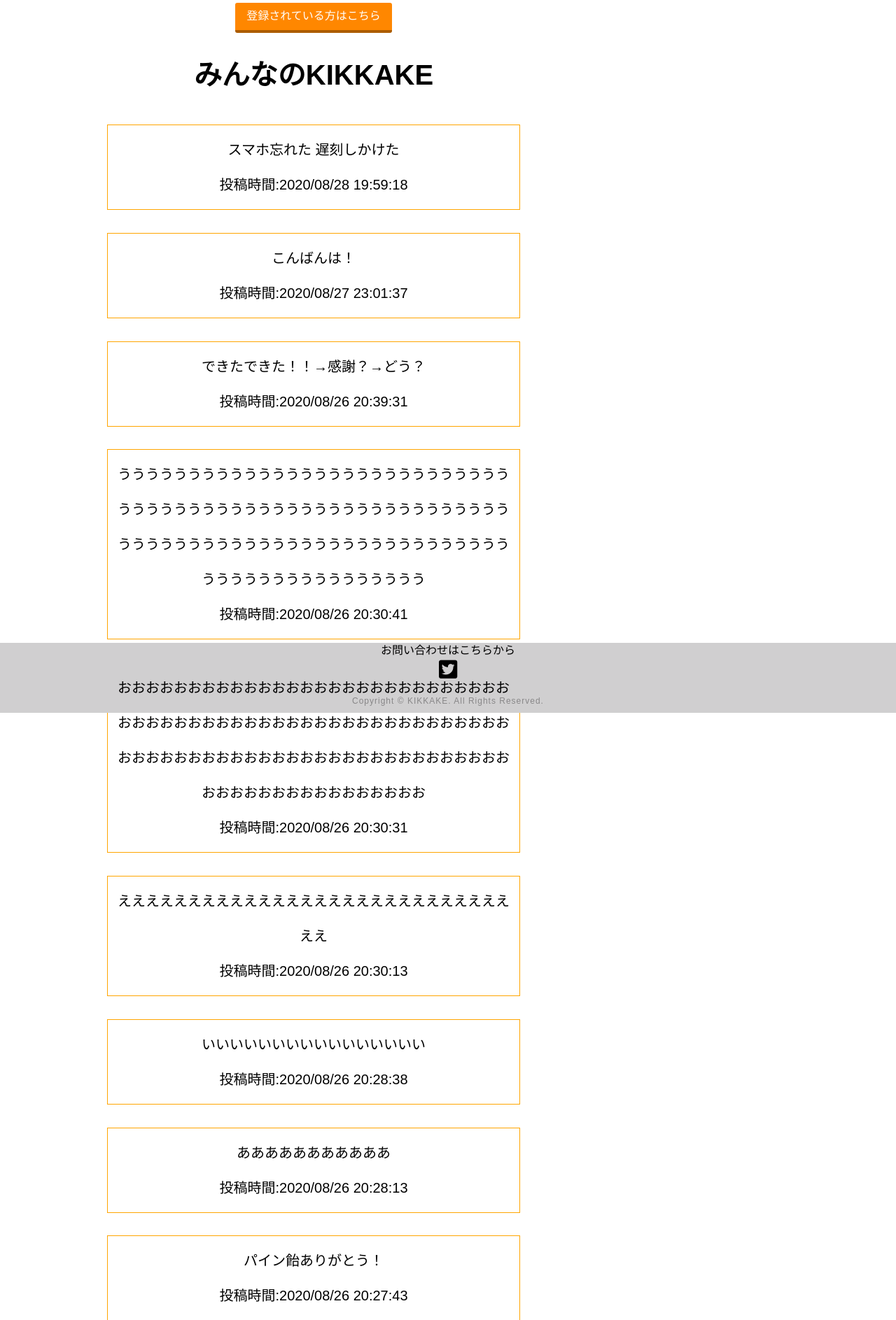
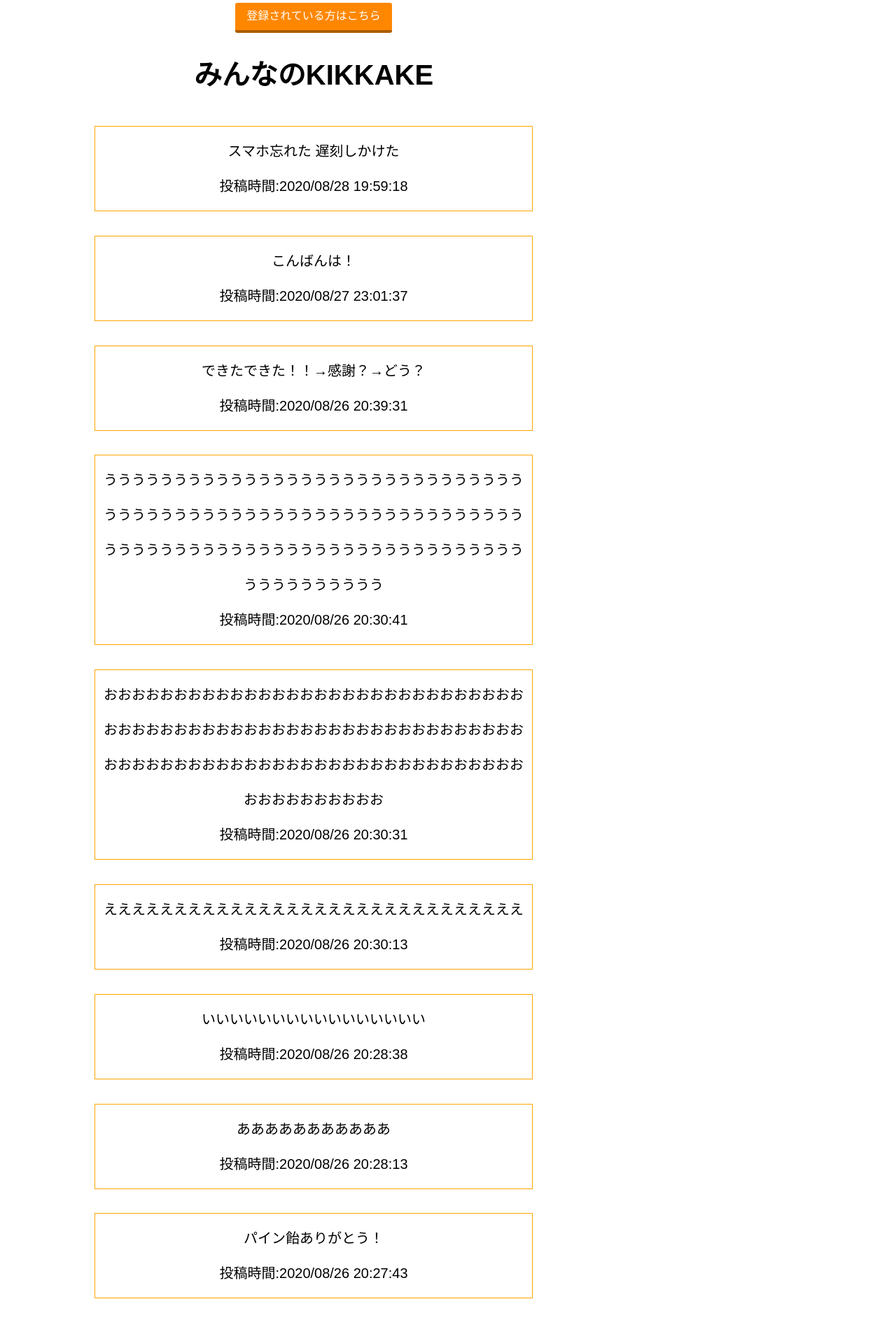
Before and after one commit to Take-6112/KIKKAKE, a Flask app: page /register in a window 1280 px wide. Shown: the part 405-2292 px from the top of the page at 70% size. Run offline with Flask 2, Linux system fonts and the light colour scheme; data comes from the database, SQL or seed files in the repository; some libraries are stand-ins or nearby versions.

Commit message:
CSS上手くいきました！

```diff
--- a/static/CSS/kikkake.css
+++ b/static/CSS/kikkake.css
@@ -16,7 +16,6 @@ body {
 	font-size: 16px;
 	line-height: 1.4;
   min-width: 100%;
-  height: 100%;
 	-webkit-text-size-adjust: 100%;
 }
 
@@ -153,7 +152,9 @@ header div{
   margin-right: 20px;
 }
 .main{
+  text-align: center;
   width: auto;
+  height: auto;
   margin : 0 20px;
 }
 
@@ -173,7 +174,7 @@ header div{
 }
 #contentbox, #borderbox {
   padding: 10px 0;
-  height: 100vh;
+  height: auto
 }
 
 #contentbox div {
@@ -309,6 +310,7 @@ footer {
   text-align: center;
   height: 100px;
   background-color: #D0CFD0;
+  margin-top: auto;
 }
 footer .copyright {
     color: #888788;
@@ -322,9 +324,9 @@ footer .copyright {
 	width:60%;
 	margin:30px auto 0;
 }
-
+/*
 #attention{
 	color: red;
 	font-weight: bold;
 	display: none;
-}
+}  */
--- a/templates/register.html
+++ b/templates/register.html
@@ -4,7 +4,6 @@
 <div class="main_wrapper">
     <div class="container">
         <div class="main">
-            <div class="main_inner">
                 <div>
                     <p>ニックネームとパスワードを決めてください</p>
                     <p>（※投稿には表示されません）</p>
@@ -37,12 +36,10 @@
                         <p>投稿時間:{{all_post["time"]}}</p>
                     </div>
                     {% endfor %}
-                </div>
             </div>
         </div>
     </div>
     <div class="side">
-        <div class="side_inner">
             <div class="category">
                 <h4 class="side_title">
                     <span class="side_title_inner">カテゴリー</span>
@@ -65,7 +62,6 @@
                         <a class="cat" href="/page_4">感謝</a>
                     </li>
                 </ul>
-            </div>
         </div>
     </div>
 </div>
```
Lines whose indentation alone changed are shown as unchanged.
